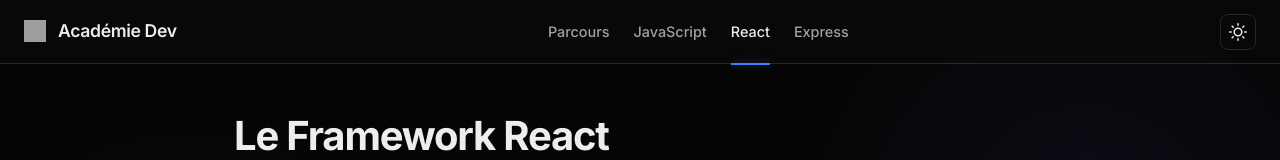
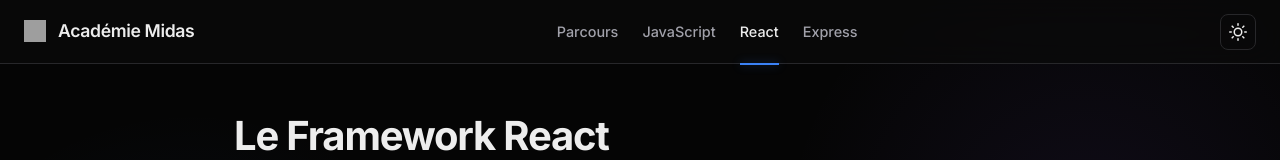
Before and after one commit to niainakevinDev/Guide-react-express, a plain HTML site: page react.html in a window 1280 px wide. Shown: the top 160 px of the page. Drawn offline with Linux system fonts and the light colour scheme; grey boxes are pictures that could not be loaded.

Commit message:
Update logo text from 'Académie Dev' to 'Académie Midas'

```diff
--- a/react.html
+++ b/react.html
@@ -11,7 +11,7 @@
 <header class="topbar">
   <div class="logo">
     <img src="https://cdn.simpleicons.org/react/61DAFB" alt="React">
-    <span>Académie Dev</span>
+    <span>Académie Midas</span>
   </div>
   <nav>
     <a href="index.html">Parcours</a>
```
